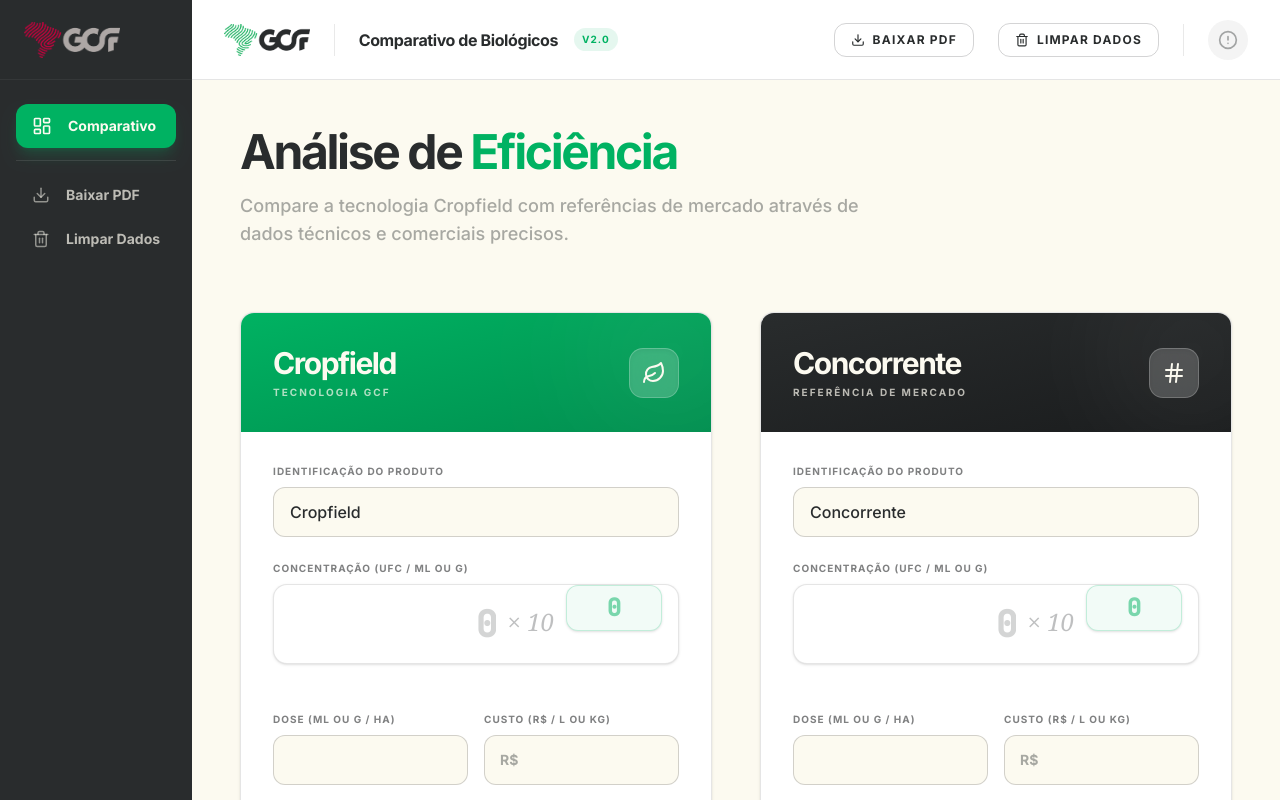
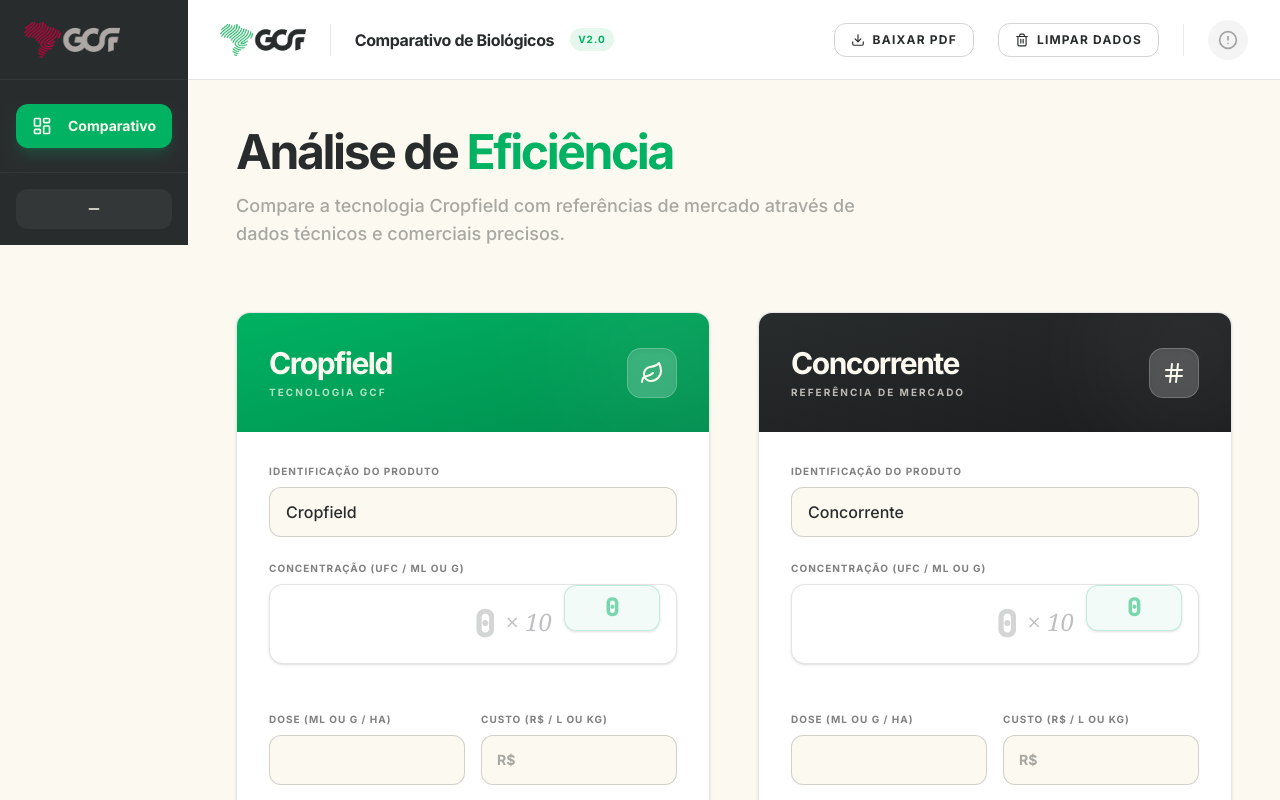
Before and after one commit to CassiaPerez/biocomparativo, a React (Vite) app: page / in a window 1280 px wide. Shown: the top 800 px of the page. Built offline with nearby package versions, Linux system fonts and the light colour scheme.

Commit message:
Updated App.tsx

```diff
--- a/src/App.tsx
+++ b/src/App.tsx
@@ -304,21 +304,6 @@
   const [compData, setCompData] = useState<BiologicoRecord>(INITIAL_STATE_CONCORRENTE);
   const [compCalculated, setCompCalculated] = useState<CalculatedValues>(INITIAL_CALCULATED);
 
-  // Sidebar desktop (colapsar/expandir)
-  const [isSidebarOpen, setIsSidebarOpen] = useState(true);
-
-  // ✅ Menu mobile (drawer)
-  const [isMobileMenuOpen, setIsMobileMenuOpen] = useState(false);
-
-  // ✅ Quando entrar em desktop, garante que o drawer não fica “preso” aberto
-  useEffect(() => {
-    const onResize = () => {
-      if (window.innerWidth >= 1024) setIsMobileMenuOpen(false); // lg
-    };
-    window.addEventListener('resize', onResize);
-    return () => window.removeEventListener('resize', onResize);
-  }, []);
-
   const calculate = (data: BiologicoRecord): CalculatedValues => {
     try {
       const conc = new Decimal(data.Concentracao_por_ml_ou_g || 0);
@@ -384,7 +369,6 @@
     setCompData(INITIAL_STATE_CONCORRENTE);
   };
 
-  // ✅ PDF completo (entradas + resultados + diferenças) e botão no topo
   const downloadReportPdf = () => {
     const doc = new jsPDF({ unit: 'pt', format: 'a4' });
 
@@ -485,7 +469,7 @@
     return (
       <div className="card-gcf h-full flex flex-col group">
         <div
-          className={`px-6 sm:px-8 py-7 sm:py-8 bg-gradient-to-br ${
+          className={`px-8 py-8 bg-gradient-to-br ${
             isCropfield ? 'from-gcf-green to-[#008f4f]' : 'from-gcf-black to-[#1a1c1d]'
           } text-gcf-offwhite relative overflow-hidden`}
         >
@@ -503,7 +487,7 @@
           </div>
         </div>
 
-        <div className="p-6 sm:p-8 flex-1 flex flex-col gap-10">
+        <div className="p-8 flex-1 flex flex-col gap-10">
           <div className="space-y-6">
             <div className="space-y-2">
               <label className="label-gcf">Identificação do Produto</label>
@@ -617,13 +601,32 @@
     );
   };
 
-  const diffCustoHa = compCalculated['Custo_R$_por_ha'].minus(cropCalculated['Custo_R$_por_ha']);
-  const diffUfcHa = compCalculated.UFC_ou_conidios_ha.minus(cropCalculated.UFC_ou_conidios_ha);
-  const diffUfcMm2 = compCalculated.UFC_ou_conidios_mm2_superficie.minus(cropCalculated.UFC_ou_conidios_mm2_superficie);
+  const [isSidebarOpen, setIsSidebarOpen] = useState(true);
+
+  // ✅ MOBILE drawer state (não mexe no desktop)
+  const [isMobileMenuOpen, setIsMobileMenuOpen] = useState(false);
+
+  // trava scroll no mobile com menu aberto
+  useEffect(() => {
+    if (isMobileMenuOpen) document.body.style.overflow = 'hidden';
+    else document.body.style.overflow = '';
+    return () => {
+      document.body.style.overflow = '';
+    };
+  }, [isMobileMenuOpen]);
+
+  // fecha menu ao ir para desktop
+  useEffect(() => {
+    const onResize = () => {
+      if (window.innerWidth >= 1024) setIsMobileMenuOpen(false); // lg é onde seu layout já fica confortável
+    };
+    window.addEventListener('resize', onResize);
+    return () => window.removeEventListener('resize', onResize);
+  }, []);
 
   return (
     <div className="min-h-screen bg-gcf-offwhite font-sans text-gcf-black flex overflow-hidden">
-      {/* ✅ Overlay somente no mobile */}
+      {/* ✅ Overlay mobile */}
       {isMobileMenuOpen && (
         <button
           type="button"
@@ -633,24 +636,23 @@
         />
       )}
 
-      {/* Sidebar */}
+      {/* Sidebar (MESMO componente) — desktop mantém igual; mobile vira drawer */}
       <aside
         className={[
-          'bg-gcf-black text-gcf-offwhite transition-all duration-300 flex flex-col z-[70]',
-
-          // ✅ Desktop (não muda o layout)
+          'bg-gcf-black text-gcf-offwhite transition-all duration-300 flex flex-col z-50',
+          // desktop exatamente igual ao seu
           isSidebarOpen ? 'w-64' : 'w-20',
-          'lg:static lg:h-auto lg:translate-x-0',
-
-          // ✅ Mobile drawer
-          'fixed top-0 left-0 h-full w-[82vw] max-w-[320px] lg:w-auto',
-          'transform lg:transform-none',
+          // mobile drawer (não afeta desktop)
+          'fixed lg:static top-0 left-0 h-full',
+          'lg:translate-x-0',
           isMobileMenuOpen ? 'translate-x-0' : '-translate-x-full',
+          'lg:transform-none',
+          // largura no mobile independente de w-64/w-20 (sobrescreve no mobile)
+          'w-[82vw] max-w-[320px] lg:w-auto',
         ].join(' ')}
       >
-        <div className="h-20 flex items-center px-6 border-b border-white/5">
-          <div className="flex items-center gap-3 overflow-hidden w-full">
-            {/* Logo / Icon */}
+        <div className="h-20 flex items-center px-6 border-b border-white/5 justify-between lg:justify-start">
+          <div className="flex items-center gap-3 overflow-hidden">
             {isSidebarOpen ? (
               <img src={gcfLogo} alt="GCF Logo" className="h-9 w-auto invert brightness-200" draggable={false} />
             ) : (
@@ -658,18 +660,18 @@
                 <Leaf size={20} />
               </div>
             )}
+          </div>
 
-            {/* ✅ Fechar drawer (somente mobile) */}
+          {/* ✅ X só no mobile */}
           <button
             type="button"
-              className="ml-auto lg:hidden p-2 rounded-[12px] bg-white/10 hover:bg-white/15 transition-all"
+            className="lg:hidden p-2 rounded-[12px] bg-white/10 hover:bg-white/15 transition-all"
             onClick={() => setIsMobileMenuOpen(false)}
-              aria-label="Fechar menu"
-              title="Fechar menu"
+            aria-label="Fechar"
+            title="Fechar"
           >
             <X size={18} />
           </button>
-          </div>
         </div>
 
         <nav className="flex-1 py-6 px-4 space-y-2">
@@ -688,37 +690,9 @@
               {isSidebarOpen && <span className="font-bold text-sm">{item.label}</span>}
             </button>
           ))}
-
-          {/* ✅ Ações também visíveis no menu (ótimo pro mobile) */}
-          <div className="pt-3 mt-3 border-t border-white/10">
-            <button
-              type="button"
-              className="w-full flex items-center gap-4 px-4 py-3 rounded-[12px] transition-all text-gcf-offwhite/70 hover:bg-white/5 hover:text-gcf-offwhite"
-              onClick={() => {
-                downloadReportPdf();
-                setIsMobileMenuOpen(false);
-              }}
-            >
-              <Download size={18} className="text-gcf-offwhite/50" />
-              {isSidebarOpen && <span className="font-bold text-sm">Baixar PDF</span>}
-            </button>
-
-            <button
-              type="button"
-              className="w-full flex items-center gap-4 px-4 py-3 rounded-[12px] transition-all text-gcf-offwhite/70 hover:bg-white/5 hover:text-gcf-offwhite"
-              onClick={() => {
-                clearAll();
-                setIsMobileMenuOpen(false);
-              }}
-            >
-              <Trash2 size={18} className="text-gcf-offwhite/50" />
-              {isSidebarOpen && <span className="font-bold text-sm">Limpar Dados</span>}
-            </button>
-          </div>
         </nav>
 
-        {/* Desktop: colapsar/expandir; Mobile: não precisa */}
-        <div className="p-4 border-t border-white/5 hidden lg:block">
+        <div className="p-4 border-t border-white/5">
           <button
             onClick={() => setIsSidebarOpen(!isSidebarOpen)}
             className="w-full flex items-center justify-center p-3 rounded-[12px] bg-white/5 hover:bg-white/10 transition-all"
@@ -731,10 +705,10 @@
 
       {/* Main Content */}
       <div className="flex-1 flex flex-col overflow-hidden">
-        {/* Header */}
-        <header className="h-20 bg-white border-b border-[rgba(41,44,45,0.12)] flex items-center justify-between px-4 sm:px-6 md:px-8 z-40">
-          <div className="flex items-center gap-3 sm:gap-6">
-            {/* ✅ Botão abrir menu (somente mobile) */}
+        {/* Header (mantido igual ao seu, só adiciona botão ☰ no mobile) */}
+        <header className="h-20 bg-white border-b border-[rgba(41,44,45,0.12)] flex items-center justify-between px-8 z-40">
+          <div className="flex items-center gap-6">
+            {/* ✅ Botão ☰ só no mobile */}
             <button
               type="button"
               className="lg:hidden p-2 rounded-[12px] bg-gcf-black/5 hover:bg-gcf-black/10 transition-all"
@@ -747,35 +721,30 @@
 
             <img src={gcfLogo} alt="GCF Logo" className="h-8 hidden md:block w-auto" draggable={false} />
             <div className="h-8 w-px bg-gcf-black/10 hidden md:block"></div>
-            <div className="flex items-center gap-3 sm:gap-4">
-              <h2 className="font-bold text-gcf-black tracking-tight text-sm sm:text-base">Comparativo de Biológicos</h2>
+            <div className="flex items-center gap-4">
+              <h2 className="font-bold text-gcf-black tracking-tight">Comparativo de Biológicos</h2>
               <span className="px-2 py-1 bg-gcf-green/10 text-gcf-green text-[10px] font-bold rounded-full uppercase tracking-widest">v2.0</span>
             </div>
           </div>
 
-          {/* ✅ Botão PDF no topo (visível sempre) */}
-          <div className="flex items-center gap-2 sm:gap-3 md:gap-6">
+          <div className="flex items-center gap-3 md:gap-6">
             <button
               onClick={downloadReportPdf}
-              className="btn-secondary !py-2 !px-3 sm:!px-4 !text-xs uppercase tracking-widest"
+              className="btn-secondary !py-2 !px-4 !text-xs uppercase tracking-widest"
               type="button"
               title="Baixar relatório em PDF"
             >
               <Download size={14} />
-              <span className="hidden sm:inline">Baixar PDF</span>
+              <span>Baixar PDF</span>
             </button>
 
-            <button
-              onClick={clearAll}
-              className="btn-secondary !py-2 !px-3 sm:!px-4 !text-xs uppercase tracking-widest"
-              type="button"
-            >
+            <button onClick={clearAll} className="btn-secondary !py-2 !px-4 !text-xs uppercase tracking-widest" type="button">
               <Trash2 size={14} />
-              <span className="hidden sm:inline">Limpar Dados</span>
+              <span>Limpar Dados</span>
             </button>
 
             <div className="h-8 w-px bg-gcf-black/10 hidden md:block"></div>
-            <div className="hidden sm:flex items-center gap-3">
+            <div className="flex items-center gap-3">
               <div className="w-10 h-10 rounded-full bg-gcf-black/5 flex items-center justify-center text-gcf-black/40">
                 <AlertCircle size={20} />
               </div>
@@ -783,13 +752,13 @@
           </div>
         </header>
 
-        <main className="flex-1 overflow-y-auto p-4 sm:p-6 md:p-8 lg:p-12">
+        <main className="flex-1 overflow-y-auto p-8 md:p-12">
           <div className="max-w-7xl mx-auto">
-            <div className="mb-10 sm:mb-16">
-              <h1 className="text-4xl sm:text-5xl font-bold text-gcf-black tracking-tighter mb-4">
+            <div className="mb-16">
+              <h1 className="text-5xl font-bold text-gcf-black tracking-tighter mb-4">
                 Análise de <span className="text-gcf-green">Eficiência</span>
               </h1>
-              <p className="text-base sm:text-lg text-gcf-black/40 max-w-2xl font-medium">
+              <p className="text-lg text-gcf-black/40 max-w-2xl font-medium">
                 Compare a tecnologia Cropfield com referências de mercado através de dados técnicos e comerciais precisos.
               </p>
             </div>
@@ -803,8 +772,8 @@
               {renderProductColumn('Concorrente', compData, compCalculated, true)}
             </div>
 
-            <div className="mt-16 sm:mt-24">
-              <div className="flex items-center gap-6 mb-10 sm:mb-12">
+            <div className="mt-24">
+              <div className="flex items-center gap-6 mb-12">
                 <div className="h-px flex-1 bg-gcf-black/10"></div>
                 <div className="flex items-center gap-3 px-6 py-2 bg-white border border-gcf-black/10 rounded-[14px] shadow-sm">
                   <ArrowRightLeft className="text-gcf-green" size={20} />
@@ -934,11 +903,6 @@
                   })()}
                 </div>
               </div>
-
-              {/* Só para referência (diferenças absolutas já usadas no PDF) */}
-              <div className="sr-only">
-                {diffCustoHa.toString()} {diffUfcHa.toString()} {diffUfcMm2.toString()}
-              </div>
             </div>
           </div>
         </main>
```
Lines whose indentation alone changed are shown as unchanged.
